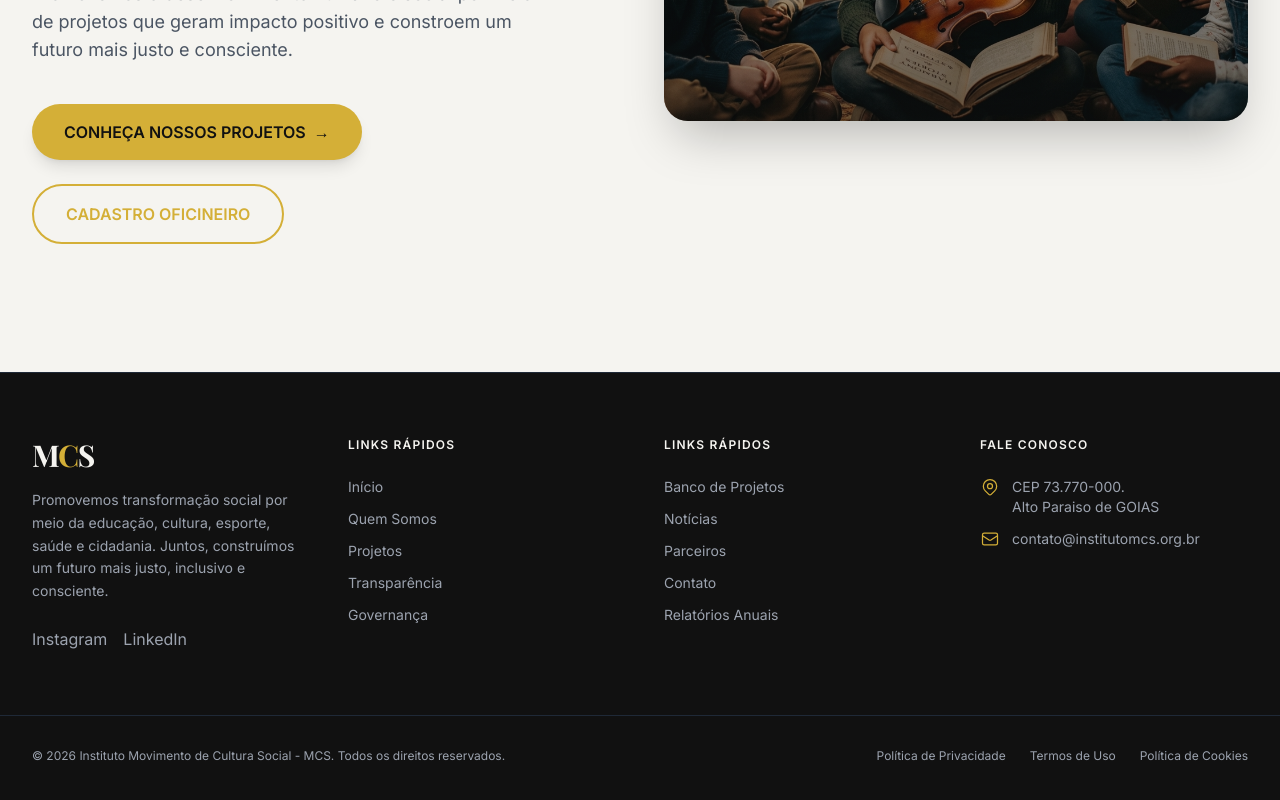
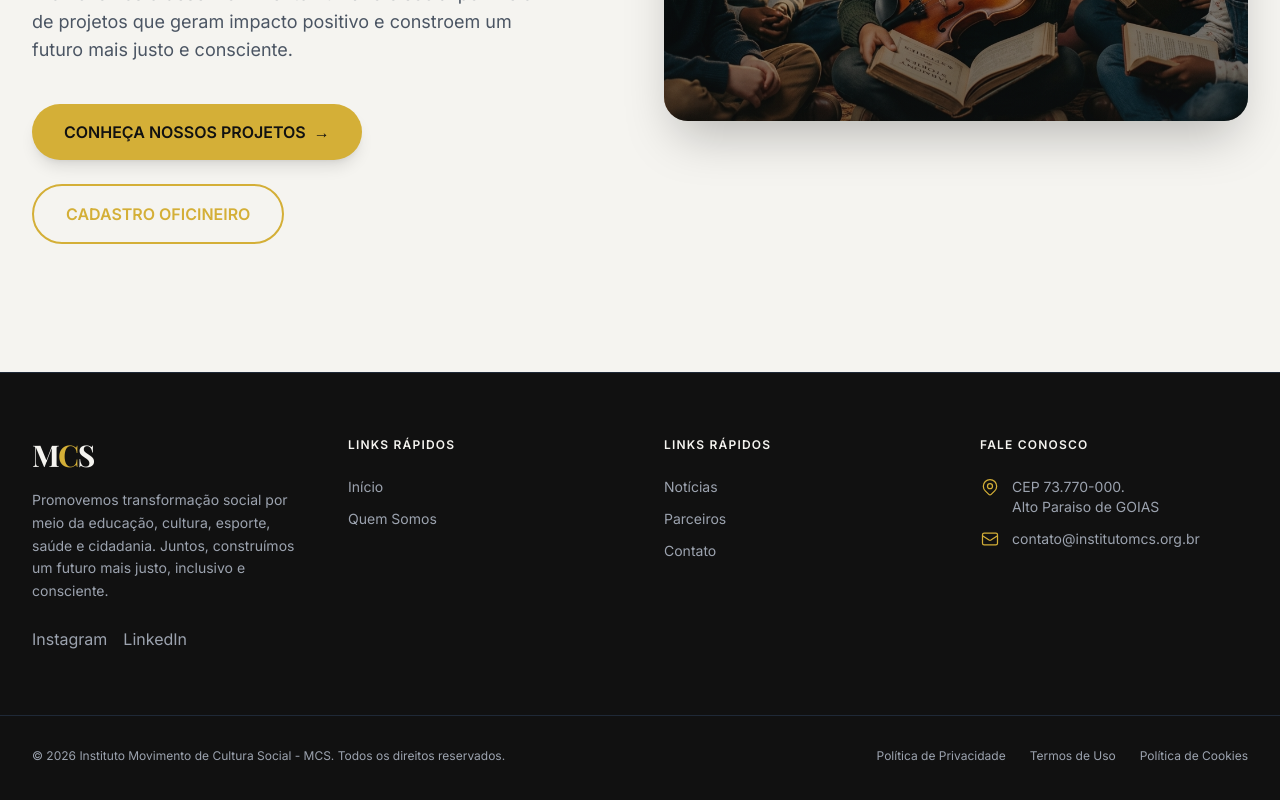
Before and after one commit to cezardias/Instituto_MCS, a React (Vite) app in the folder frontend/: page / in a window 1280 px wide. Shown: the part 568-1368 px from the top of the page. Built offline with nearby package versions, Linux system fonts and the light colour scheme; a web font is replaced by a local one.

Commit message:
feat: desativa temporariamente abas de projetos, transparencia e compliance no menu e rodapé

```diff
--- a/frontend/src/components/Footer.tsx
+++ b/frontend/src/components/Footer.tsx
@@ -20,20 +20,20 @@ export default function Footer() {
           <ul className="space-y-3 text-sm">
             <li><Link to="/" className="hover:text-dourado transition-colors">Início</Link></li>
             <li><Link to="/quem-somos" className="hover:text-dourado transition-colors">Quem Somos</Link></li>
-            <li><Link to="/projetos" className="hover:text-dourado transition-colors">Projetos</Link></li>
-            <li><Link to="/transparencia" className="hover:text-dourado transition-colors">Transparência</Link></li>
-            <li><Link to="/compliance" className="hover:text-dourado transition-colors">Governança</Link></li>
+            {/* <li><Link to="/projetos" className="hover:text-dourado transition-colors">Projetos</Link></li> */}
+            {/* <li><Link to="/transparencia" className="hover:text-dourado transition-colors">Transparência</Link></li> */}
+            {/* <li><Link to="/compliance" className="hover:text-dourado transition-colors">Governança</Link></li> */}
           </ul>
         </div>
 
         <div>
           <h4 className="text-marfim font-semibold uppercase tracking-widest text-xs mb-6">Links Rápidos</h4>
           <ul className="space-y-3 text-sm">
-            <li><Link to="/projetos" className="hover:text-dourado transition-colors">Banco de Projetos</Link></li>
+            {/* <li><Link to="/projetos" className="hover:text-dourado transition-colors">Banco de Projetos</Link></li> */}
             <li><Link to="/noticias" className="hover:text-dourado transition-colors">Notícias</Link></li>
             <li><Link to="/parceiros" className="hover:text-dourado transition-colors">Parceiros</Link></li>
             <li><Link to="/contato" className="hover:text-dourado transition-colors">Contato</Link></li>
-            <li><Link to="/transparencia" className="hover:text-dourado transition-colors">Relatórios Anuais</Link></li>
+            {/* <li><Link to="/transparencia" className="hover:text-dourado transition-colors">Relatórios Anuais</Link></li> */}
           </ul>
         </div>
 
--- a/frontend/src/components/NavBar.tsx
+++ b/frontend/src/components/NavBar.tsx
@@ -4,10 +4,10 @@ import { useState, useEffect } from 'react'
 const links = [
   { label: 'INÍCIO', to: '/' },
   { label: 'QUEM SOMOS', to: '/quem-somos' },
-  { label: 'PROJETOS', to: '/projetos' },
-  { label: 'TRANSPARÊNCIA', to: '/transparencia' },
-  { label: 'COMPLIANCE', to: '/compliance' },
-  { label: 'BANCO DE PROJETOS', to: '/banco-de-projetos' },
+  // { label: 'PROJETOS', to: '/projetos' },
+  // { label: 'TRANSPARÊNCIA', to: '/transparencia' },
+  // { label: 'COMPLIANCE', to: '/compliance' },
+  // { label: 'BANCO DE PROJETOS', to: '/banco-de-projetos' },
   { label: 'NOTÍCIAS', to: '/noticias' },
   { label: 'PARCEIROS', to: '/parceiros' },
   { label: 'CONTATO', to: '/contato' },
```
